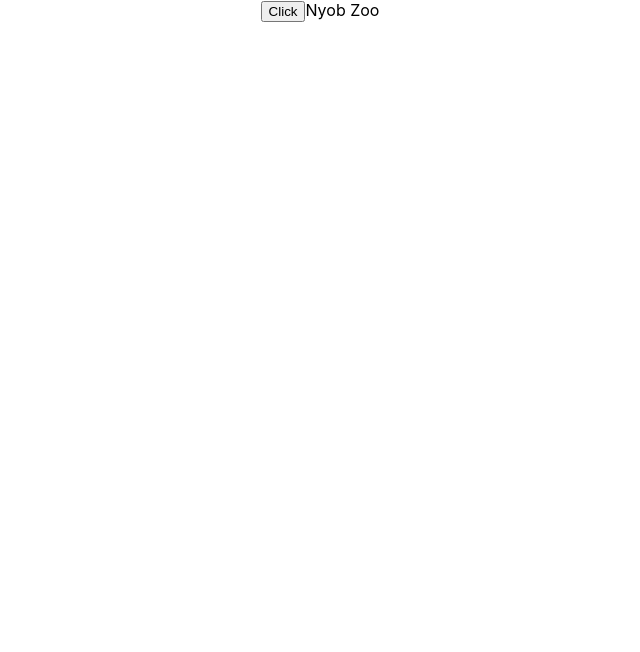
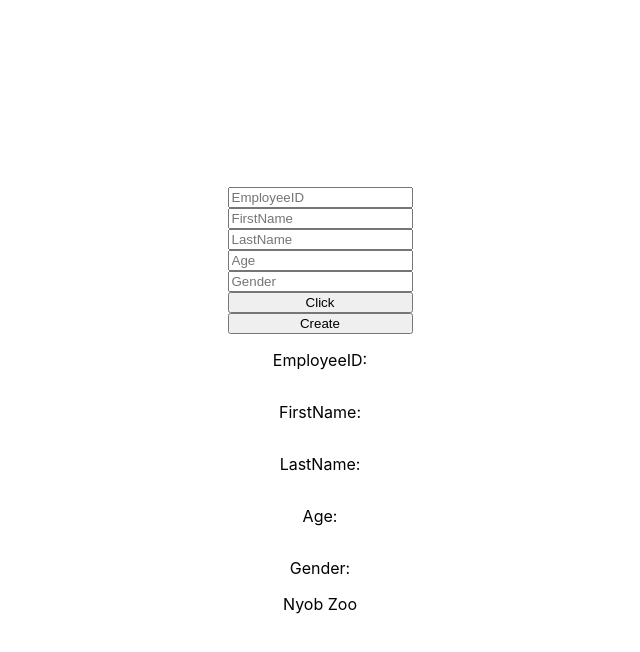
Before and after one commit to looSeeCan/Full-Stack, a React (Create React App) app: page / in a window 1280 px wide. Shown: the top 652 px of the page, without its empty margins (320-960 px from the left). Built offline with nearby package versions, Linux system fonts and the light colour scheme.

Commit message:
last vid
trouble shooting the onClick buttons. they are not doing what they are supposed to be doing.

```diff
--- a/package.json
+++ b/package.json
@@ -11,6 +11,7 @@
     "express": "^4.18.1",
     "mssql": "^8.1.2",
     "nodemon": "^2.0.16",
+    "npm-run-all": "^4.1.5",
     "react": "^18.1.0",
     "react-dom": "^18.1.0",
     "react-scripts": "5.0.1",
@@ -18,6 +19,7 @@
   },
   "scripts": {
     "start": "react-scripts start",
+    "dev": "run-p server start",
     "server": "nodemon server.js",
     "build": "react-scripts build",
     "test": "react-scripts test",
--- a/src/App.css
+++ b/src/App.css
@@ -1,4 +1,8 @@
 .App {
+  height: 100vh;
+  display: grid;
+  justify-content: center;
+  align-content: center;
   text-align: center;
 }
 
--- a/src/App.js
+++ b/src/App.js
@@ -4,23 +4,80 @@ import React, {useState} from "react";
 //made a change in the package.json file: "proxy": localhost 5000
 function App() {
   const [returnedData, setReturnedData] = useState(["Nyob Zoo"]);
+
+  //capture the input fields below as they are being typed
+  const [employee, setEmployee] = useState({EmployeeID: 0, FirstName: "", LastName: "",  Age: 0, Gender: ""});
+  // console.log(employee);
+
+  const setInput = (e) => {
+    const {name, value} = e.target;
+    // console.log(name);
+    // console.log(value);
+    // console.log(e.target);
+    if (name === "EmployeeID" || name === "Age") {//if these two then
+      setEmployee(prevState => ({
+        ...prevState,
+        [name]: parseInt(value)//parseInt. takes a string and cnverts it to a number
+      }));
+      return;//return early. you no longer need the else statement. if the condition is true then the return. Nothing else executes after return
+    }
+    setEmployee(prevState => ({
+      ...prevState,
+      [name]: value
+    }))
+  }
+
   const getData = async(url) => {
-    const newData = await fetch(url, {
-      method: "GET",//all we are doing is grabbing from the front end and making it appear on the front end
-      headers: {//headers help us tell the response how we are sending and accepting data
-        "content-type": "aplication/json",
-        "Accept": "application/json"//we are accepting the data in a json format
-      }
-    })
-    .then(res => res.json());
-    console.log(newData);
-    //So how do we make the api call, store that value in returned data, then produce that change on the UI
-    setReturnedData(newData.result);
+    console.log(employee);
+    // const newData = await fetch(url, {
+    //   method: "GET",//all we are doing is grabbing from the back end and making it appear on the front end
+    //   headers: {//headers help us tell the response how we are sending and accepting data
+    //     "content-type": "aplication/json",
+    //     "Accept": "application/json"//we are accepting the data in a json format
+    //   }
+    // })
+    // .then(res => res.json());
+    // console.log(newData);
+    // //So how do we make the api call, store that value in returned data, then produce that change on the UI
+    // setReturnedData(newData.result);
   };
 
   return (
     <div className="App">
-      <button onClick={() => getData("/quit")}>Click</button>
+      <input
+        type= "number"//attribute to only accept numbers
+        name='EmplyoyeeID'
+        placeholder='EmployeeID'
+        onChange={setInput}></input>
+
+      <input
+      name='FirstName'
+      placeholder='FirstName'
+      onChange={setInput}></input>
+
+      <input
+      name='LastName'
+      placeholder='LastName'
+      onChange={setInput}></input>
+
+      <input
+      type= "number"
+      name='Age'
+      placeholder='Age'
+      onChange={setInput}></input>
+
+      <input
+      name='Gender'
+      placeholder='Gender'
+      onChange={setInput}></input>
+
+      <button onClick={() => getData()}>Click</button>
+      <button onClick={() => getData("/quit")}>Create</button>
+      <p>EmployeeID: {returnedData.EmployeeID}</p>
+      <p>FirstName: {returnedData.FirstName}</p>
+      <p>LastName: {returnedData.LastName}</p>
+      <p>Age: {returnedData.Age}</p>
+      <p>Gender: {returnedData.Gender}</p>
       {returnedData}
     </div>
   );
```
Also changed, not shown: server.js (+22 -16 lines), 1 other file (tests, documents, lock files or other folders).
